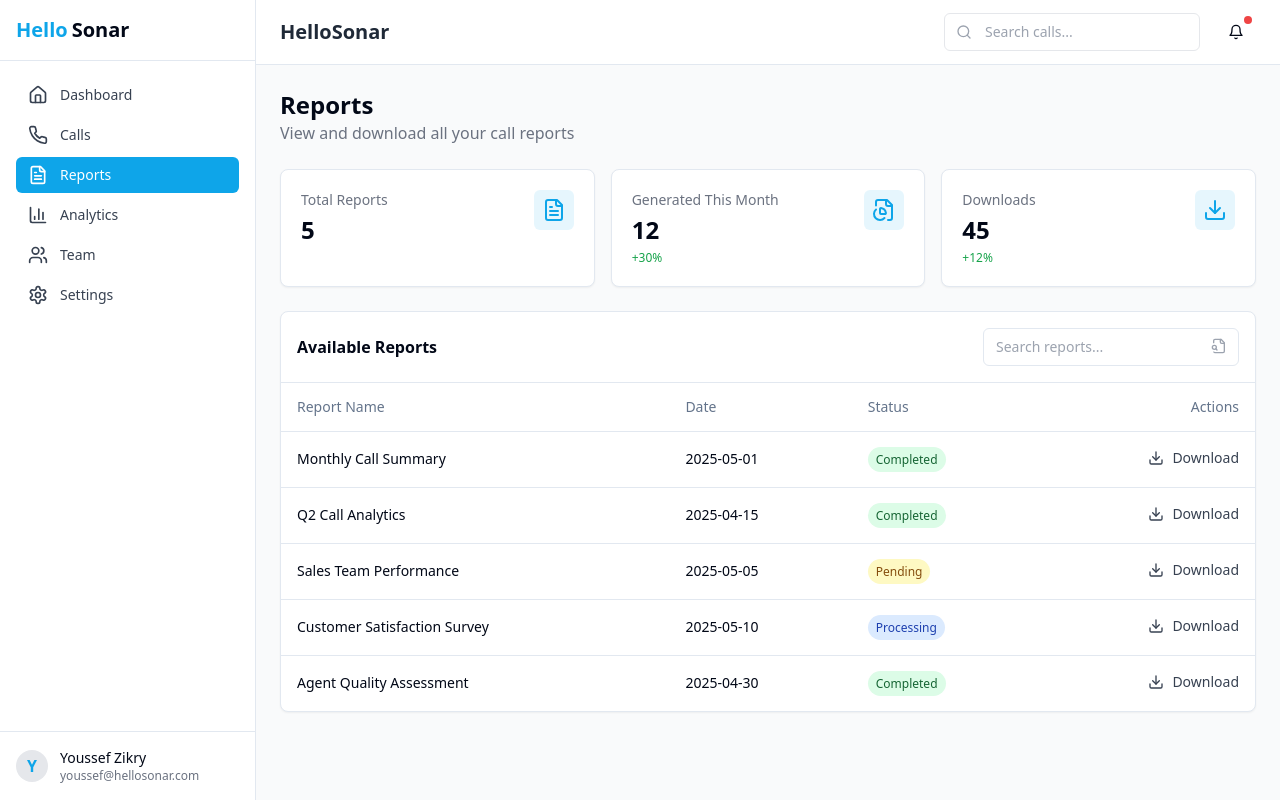
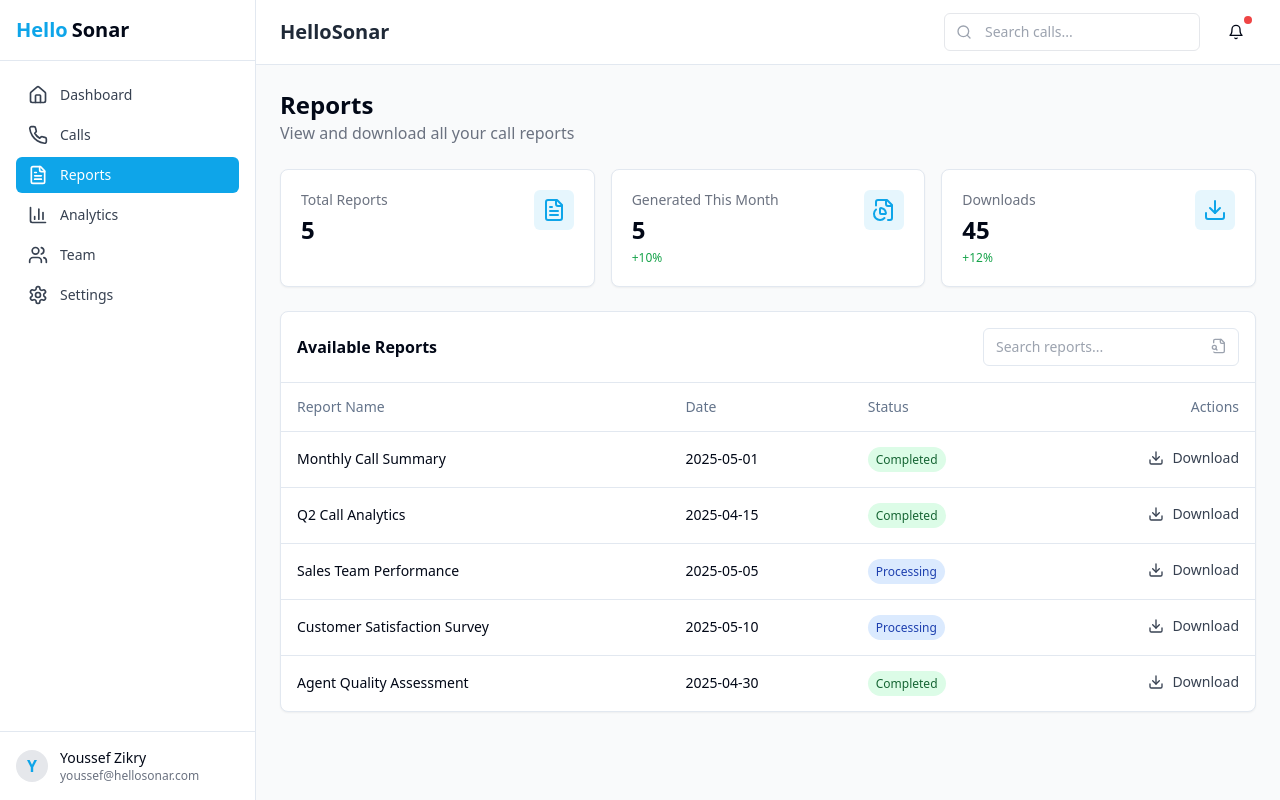
Before and after one commit to sino-private/ai-voice-insight-hub, a React (Vite) app: page /reports in a window 1280 px wide. Built offline with nearby package versions, Linux system fonts and the light colour scheme.

Commit message:
Fix: Update reports data
Update the reports data to reflect more accurate information. Remove the "Pending" status and update the available statuses.

```diff
--- a/src/pages/Reports.tsx
+++ b/src/pages/Reports.tsx
@@ -22,7 +22,7 @@ const reportsData = [
     id: 3,
     name: "Sales Team Performance",
     date: "2025-05-05",
-    status: "Pending"
+    status: "Processing"
   },
   {
     id: 4,
@@ -61,9 +61,9 @@ const Reports = () => {
           />
           <StatsCard
             title="Generated This Month"
-            value="12"
+            value="5"
             icon={<FilePieChart />}
-            trend={{ value: "30%", positive: true }}
+            trend={{ value: "10%", positive: true }}
           />
           <StatsCard
             title="Downloads"
@@ -109,9 +109,7 @@ const Reports = () => {
                       <span className={`px-2 py-1 rounded-full text-xs ${
                         report.status === "Completed"
                           ? "bg-green-100 text-green-800"
-                          : report.status === "Processing"
-                            ? "bg-blue-100 text-blue-800"
-                            : "bg-yellow-100 text-yellow-800"
+                          : "bg-blue-100 text-blue-800"
                       }`}>
                         {report.status}
                       </span>
```
